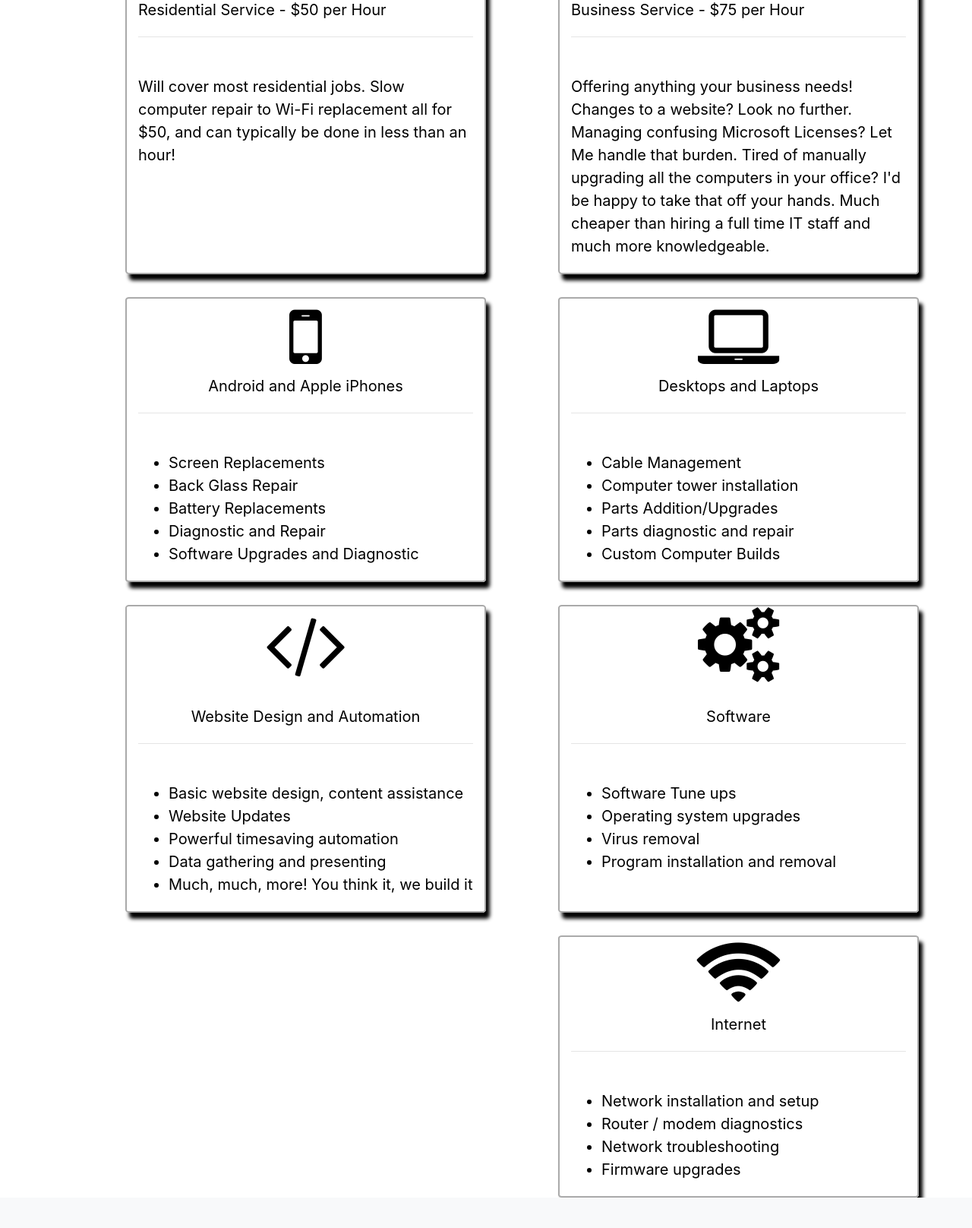
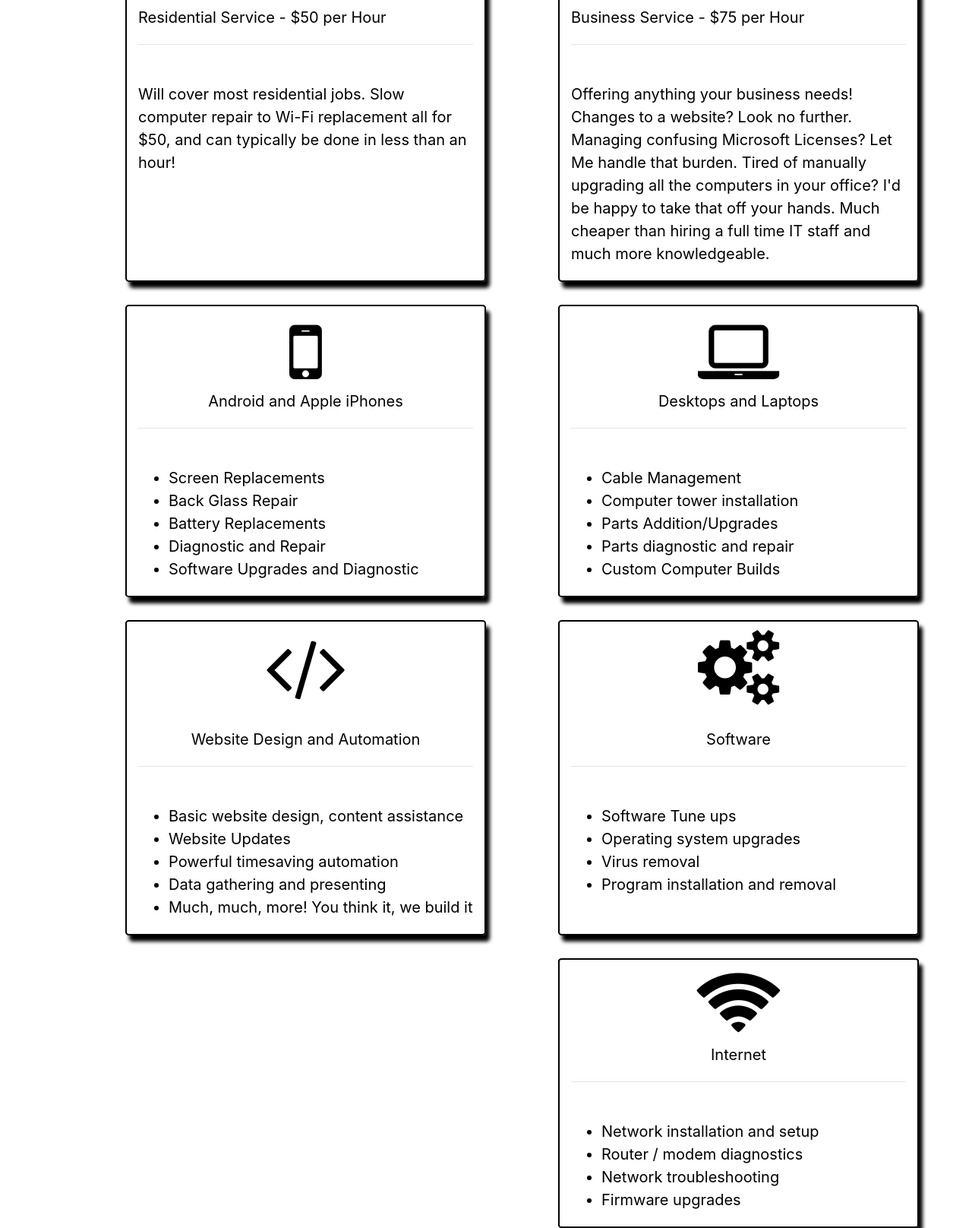
Before and after one commit to Rldeckard/tech, a PHP site: page /fairtechpricing.php in a window 1280 px wide. Shown: the part 501-2117 px from the top of the page at 76% size. Before the commit the page ends 2077 px from the top, so only its background shows below. Run offline with PHP 8.4, Linux system fonts and the light colour scheme; data that the repository does not hold is empty; some libraries are stand-ins or nearby versions.

Commit message:
Updated fair pricing styling

```diff
--- a/css/Stylesheet.css
+++ b/css/Stylesheet.css
@@ -84,9 +84,10 @@ input[type=submit]:hover {
 }
 .col {
   border-radius: 1%;
-  border: 2px solid #aaa;
+  border: 2px solid black;
   box-shadow: 5px 8px 5px;
   color: black;
+  padding-top: 10px
 
 }
 .col:hover {
--- a/fairtechpricing.php
+++ b/fairtechpricing.php
@@ -111,7 +111,7 @@ a {
     <br>
     <br>
   </div>
-  <div class="row">
+  <div class="row justify-content-center">
       <div class="col col-12 col-md-12 col-lg-5 ml-auto mt-4">
         <p><i class="fa fa-home fa-5x" ></i><br><br>Residential Service - $50 per Hour</p><hr><br>
         <p>Will cover most residential jobs. Slow computer repair to Wi-Fi replacement all for $50, and can
@@ -122,7 +122,6 @@ a {
         <p>Offering anything your business needs! Changes to a website? Look no further. Managing confusing Microsoft Licenses?
         Let Me handle that burden. Tired of manually upgrading all the computers in your office? I'd be happy to take that off your hands. Much cheaper than hiring a full time IT staff and much more knowledgeable.</p>
       </div>
-      <!--<iframe src="https://deckardtechcomputersolutions.setmore.com" scrolling="yes" width="100%" height="100%" frameborder="0"></iframe>-->
       <div class="col col-12 col-md-12 col-lg-5 ml-auto mt-4">
         <p class="title text-center"><i class="fa fa-mobile fa-5x" ></i><br>Android and Apple iPhones</p><hr><br>
           <ul>
```
Also changed, not shown: 1 other file.
